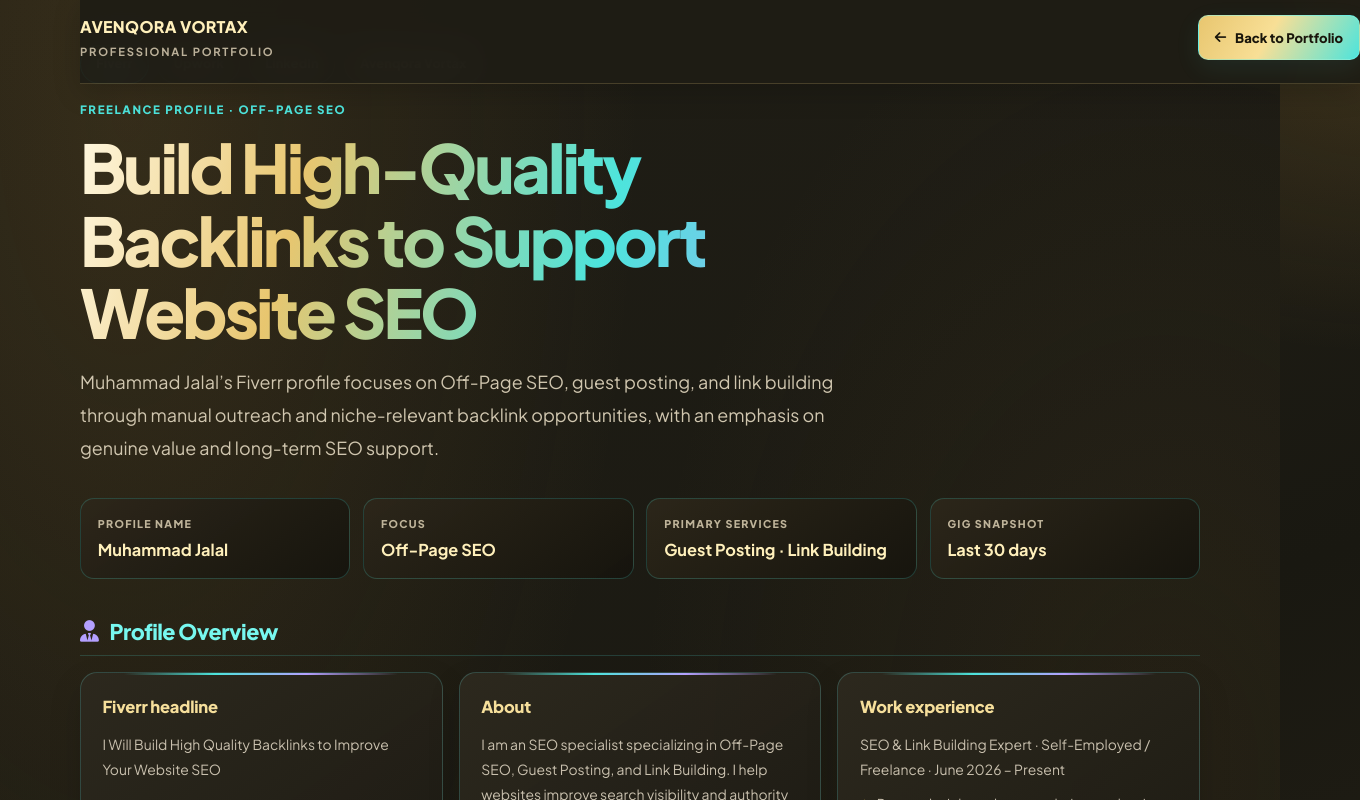
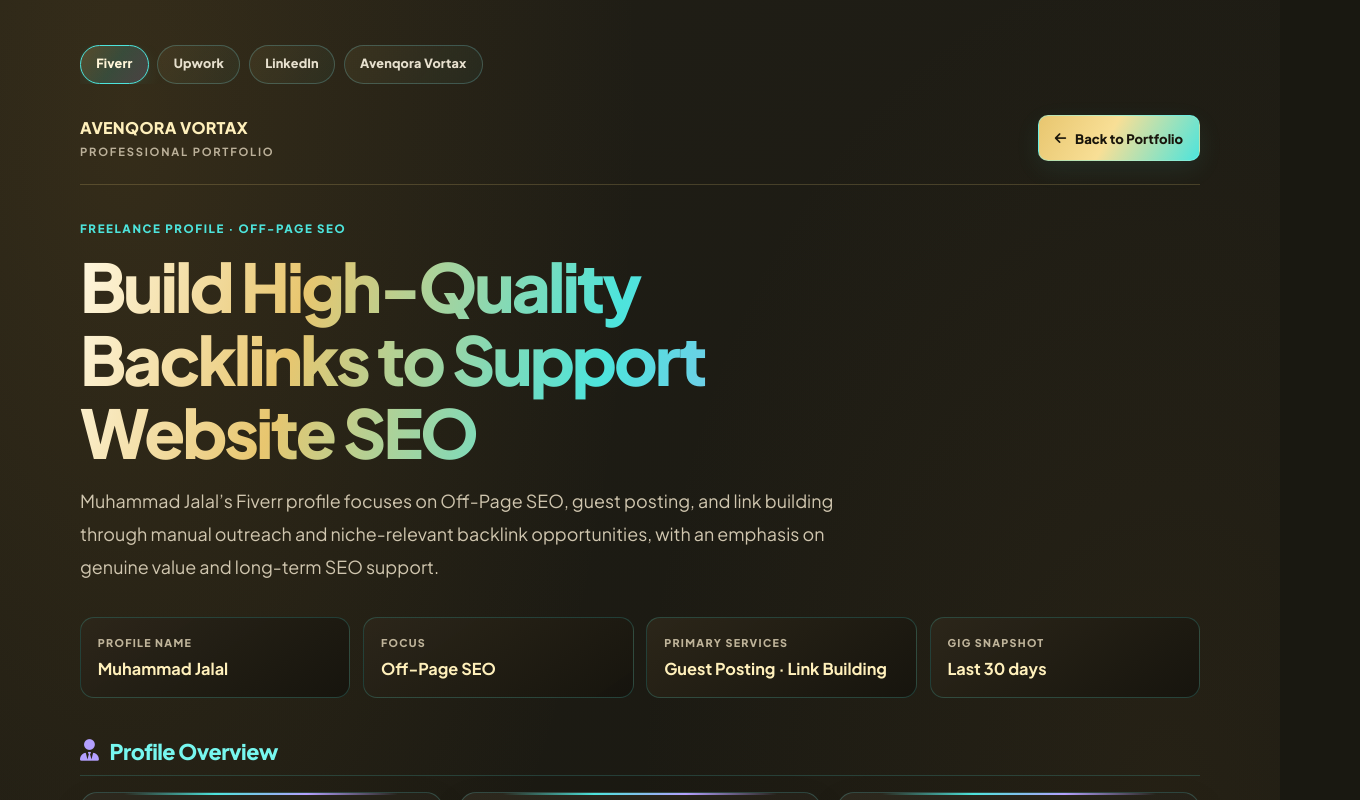
Before and after one commit to mjalaldin87-maker/Portfolio, a Next.js app: page /fiverr in a window 1280 px wide. Shown: the top 800 px of the page, 1360 px wide, since content can reach past the window. Built offline with nearby package versions, Linux system fonts and the light colour scheme.

Commit message:
Keep dedicated profile page header in normal document flow

```diff
--- a/app/globals.css
+++ b/app/globals.css
@@ -27,6 +27,13 @@
 }
 .profile-page-inner { width: min(1120px, 100%); margin: 0 auto; }
 .profile-topbar {
+  position: static;
+  top: auto;
+  z-index: auto;
+  width: auto;
+  background: transparent;
+  backdrop-filter: none;
+  box-shadow: none;
   display:flex; align-items:center; justify-content:space-between; gap:1rem; flex-wrap:wrap;
   padding: .9rem 0 1.4rem; margin-bottom: 2.2rem;
   border-bottom: 1px solid rgba(220, 190, 113, .22);
```
